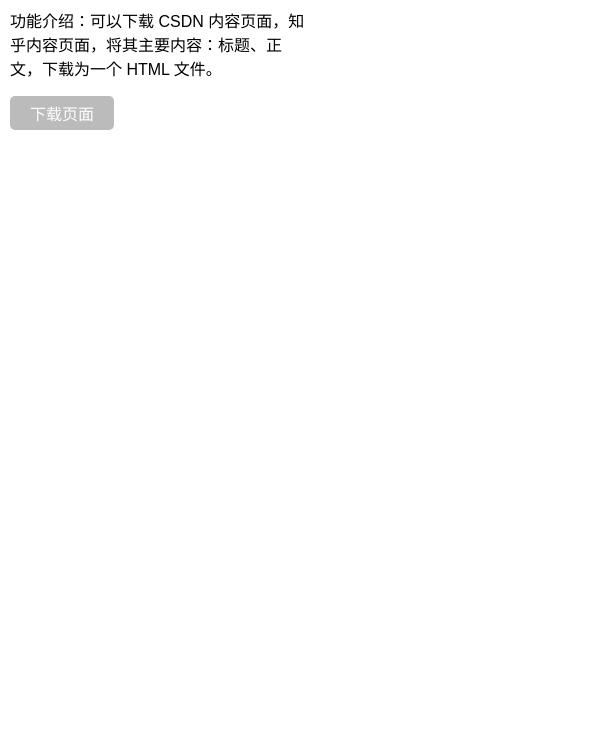
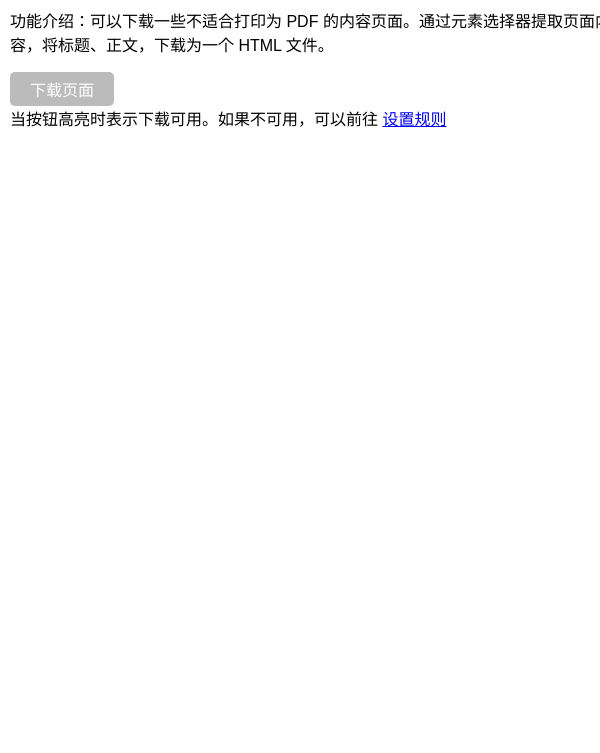
Before and after one commit to JacksonTian/page_downloader, a browser extension: page extension/popup/popup.html in a window 400 px wide. Shown: the part 91-844 px from the top of the page, 600 px wide, since content can reach past the window. Drawn offline with Linux system fonts and the light colour scheme.

Commit message:
use sync storage instead of

```diff
--- a/extension/popup/popup.css
+++ b/extension/popup/popup.css
@@ -1,7 +1,8 @@
 body {
   font-family: Arial, sans-serif;
   padding: 20px;
-  max-width: 300px;
+  max-width: 640px;
+  box-sizing: border-box;
 }
 
 h1 {
--- a/extension/popup/popup.html
+++ b/extension/popup/popup.html
@@ -1,22 +1,31 @@
 <!DOCTYPE html>
 <html>
+
 <head>
   <meta charset="UTF-8">
   <title>Extension Popup</title>
   <link rel="stylesheet" href="popup.css">
- <style>
-   body {
-     width: 300px;    /* 设置popup宽度 */
-     height: 400px;   /* 设置popup高度 */
-     margin: 0;       /* 移除默认边距 */
-     padding: 10px;   /* 可选内边距 */
-   }
- </style>
+  <style>
+    body {
+      width: 640px;
+      /* 设置popup宽度 */
+      height: 400px;
+      /* 设置popup高度 */
+      margin: 0;
+      /* 移除默认边距 */
+      padding: 10px;
+      /* 可选内边距 */
+    }
+  </style>
 </head>
+
 <body>
   <h1>欢迎使用</h1>
-  <p>功能介绍：可以下载 CSDN 内容页面，知乎内容页面，将其主要内容：标题、正文，下载为一个 HTML 文件。</p>
+  <p>功能介绍：可以下载一些不适合打印为 PDF 的内容页面。通过元素选择器提取页面内容，将标题、正文，下载为一个 HTML 文件。</p>
   <div id="downloadBtn" class="custom-btn">下载页面</div>
+  <div class="tip">当按钮高亮时表示下载可用。如果不可用，可以前往
+    <a href="/options/options.html" target="_blank">设置规则</a></div>
   <script src="popup.js"></script>
 </body>
+
 </html>
--- a/extension/popup/popup.js
+++ b/extension/popup/popup.js
@@ -30,12 +30,12 @@
 
 document.addEventListener('DOMContentLoaded', async function() {
   const downloadBtn = document.getElementById('downloadBtn');
-  const {listItems} = await chrome.storage.local.get('listItems');
+  const result = await chrome.storage.sync.get('listItems');
+  const listItems = result.listItems || [];
   // 获取当前活跃tab的URL
   const [tab] = await chrome.tabs.query({ active: true, currentWindow: true }); // 新增：获取活跃tab
   const currentUrl = tab.url; // 新增：使用tab的url属性
   const url = new URL(currentUrl);
-  console.log(url);
   const find = listItems.find((item) => {
     // 将通配符转换为正则表达式进行匹配
     const matcher = item.matcher;
```
Also changed, not shown: extension/options/options.html (+0 -1 lines), extension/options/options.js (+9 -8 lines), 1 other file.
